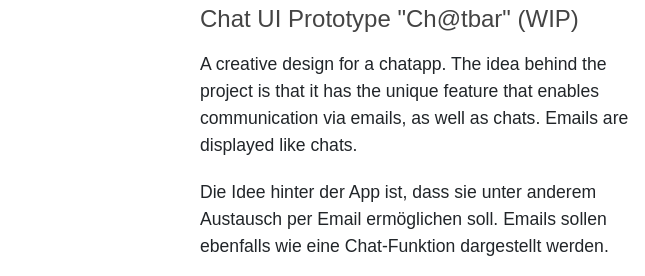
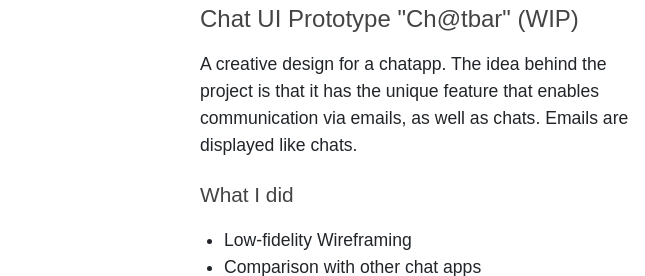
Before and after one commit to Lisaa-Brune/Lisaa-Brune.github.io, a plain HTML site: page index.html in a window 1280 px wide. Shown: the part 2521-2797 px from the top of the page, 0-645 px from the left. Drawn offline with Linux system fonts and the light colour scheme; a web font is replaced by a local one.

Commit message:
remove german text

```diff
--- a/index.html
+++ b/index.html
@@ -297,9 +297,6 @@
           <h3>Chat UI Prototype "Ch@tbar" (WIP)</h3>
           <p>
             A creative design for a chatapp. The idea behind the project is that it has the unique feature that enables communication via emails, as well as chats. Emails are displayed like chats.
-          </p>
-          <p>
-            Die Idee hinter der App ist, dass sie unter anderem Austausch per Email ermöglichen soll. Emails sollen ebenfalls wie eine Chat-Funktion dargestellt werden.
           </p>
           <h4>What I did</h4>
           <ul>
```
